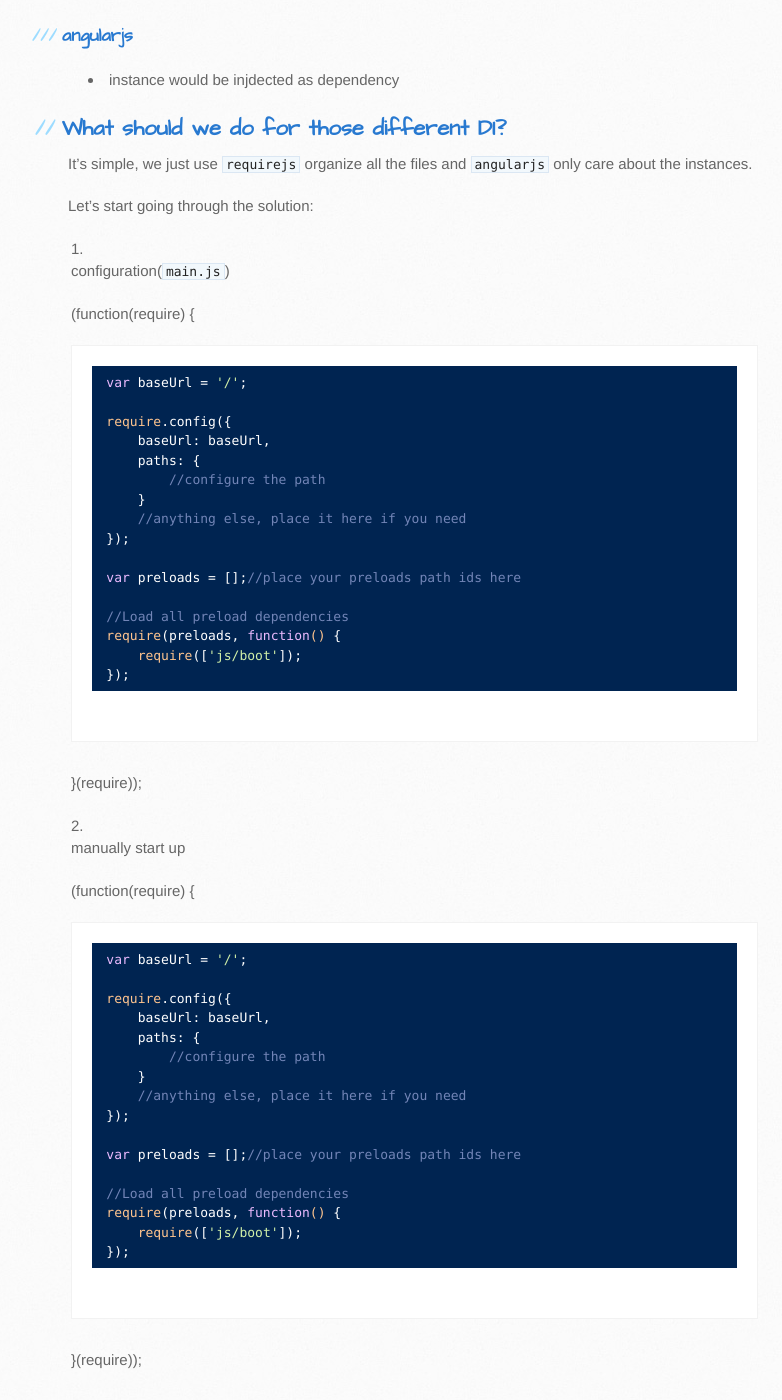
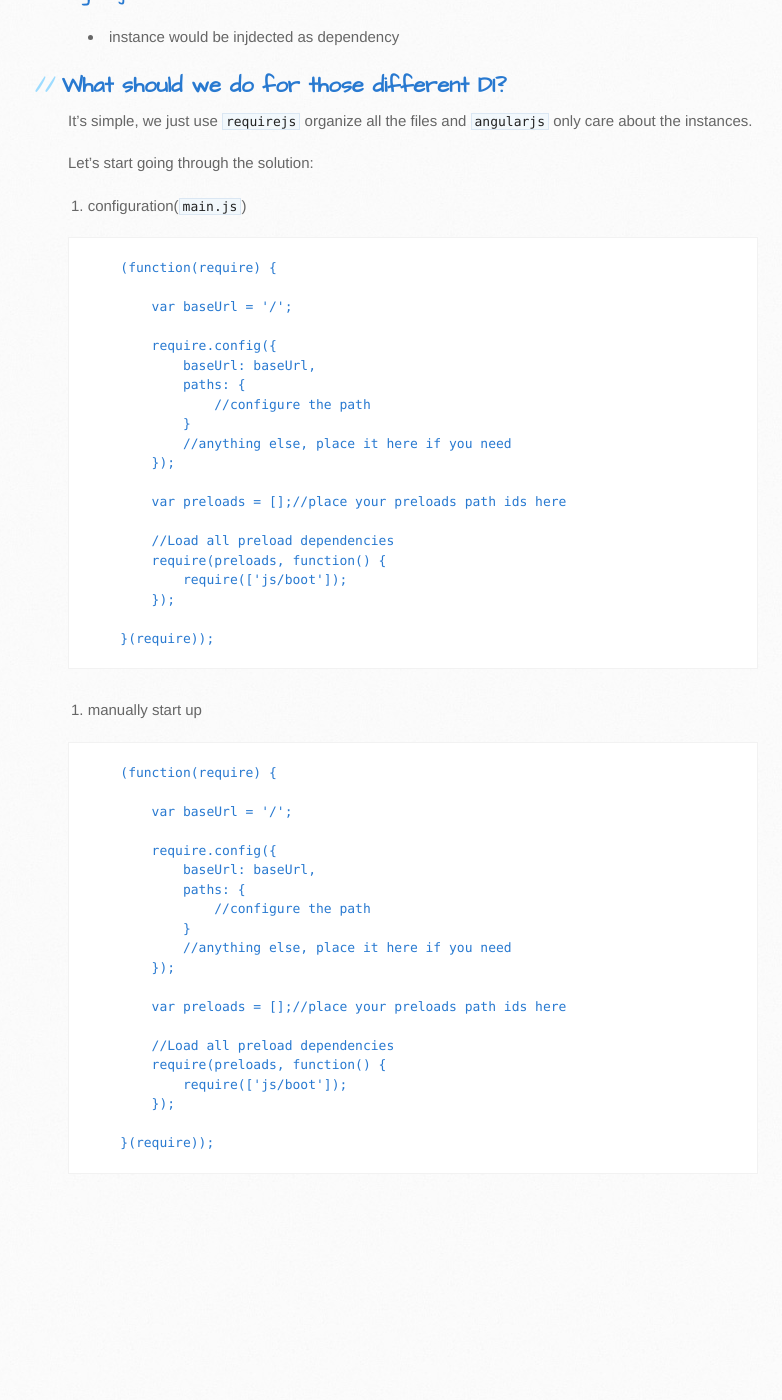
Before and after one commit to leftstick/angularjs-amd-skeleton, a Jekyll site: the page built from index.md, in a window 1280 px wide and 1400 px high, scrolled down 1428 px. Shown: the whole window, without its empty margins (102-884 px from the left). Built offline with Jekyll 4.4.1, drawn with Linux system fonts in a browser that asks for light colours; after the commit the page ends 2654 px from its top, so only the background shows below that; some of the changed text lies outside the part shown.

Commit message:
update code

````diff
--- a/_config.yml
+++ b/_config.yml
@@ -11,9 +11,10 @@
 # Build settings
 markdown: kramdown
 kramdown:
+  input: GFM
   auto_id_stripping: true
 
 highlighter: pygments
 
 redcarpet:
-  extensions: []
+  extensions: ["fenced_code_blocks"]
--- a/_layouts/default.html
+++ b/_layouts/default.html
@@ -22,10 +22,6 @@
     <link rel="stylesheet" type="text/css" href="assets/css/pygment_trac.css" media="screen">
     <link rel="stylesheet" type="text/css" href="assets/css/print.css" media="print">
     <link rel="stylesheet" type="text/css" href="assets/css/custom.css">
-    <link rel="stylesheet" type="text/css" href="assets/css/styles/tomorrow-night-blue.css">
-
-    <script type="text/javascript" src="assets/js/highlight.pack.js"></script>
-    <script>hljs.initHighlightingOnLoad();</script>
 
 
   </head>
--- a/index.md
+++ b/index.md
@@ -52,6 +52,7 @@
 
 1. configuration(`main.js`)
 
+```JavaScript
     (function(require) {
 
         var baseUrl = '/';
@@ -72,9 +73,11 @@
         });
 
     }(require));
+```
 
 2. manually start up
 
+```JavaScript
     (function(require) {
 
         var baseUrl = '/';
@@ -95,3 +98,4 @@
         });
 
     }(require));
+```
````
